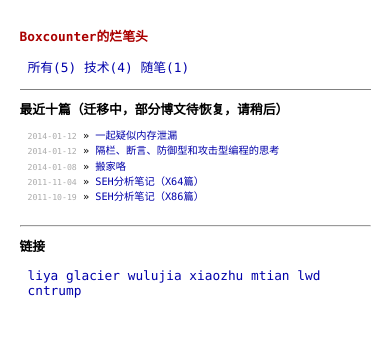
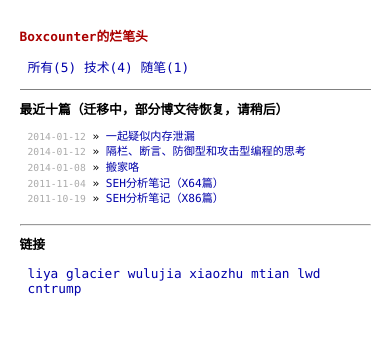
Before and after one commit to betacat/betacat.github.io, a Jekyll site: the page built from index.html, in a window 390 px wide. Shown: the top 337 px of the page. Built offline with Jekyll 4.4.1, drawn with Linux system fonts in a browser that asks for light colours; nearby versions of some CDN libraries; Markdown is read by kramdown in place of the engine named in the settings.

Commit message:
first commit

```diff
--- a/css/main.css
+++ b/css/main.css
@@ -228,9 +228,8 @@ blockquote{
   /*
   /*****************************************************************************/
   .posts {
-    list-style-type: none;
-    margin-bottom: 2em;
-    font-size: 0.8em;
+    margin-bottom: 1.5em;
+    font-size: 0.87em;
     padding-left: 8px;
   }
 
@@ -241,7 +240,7 @@ blockquote{
   .posts span {
     color: #aaa;
     font-family: Monaco, "Courier New", monospace;
-    font-size: 0.8em;
+    font-size: 0.87em;
   }
 
   .category ul {
```
